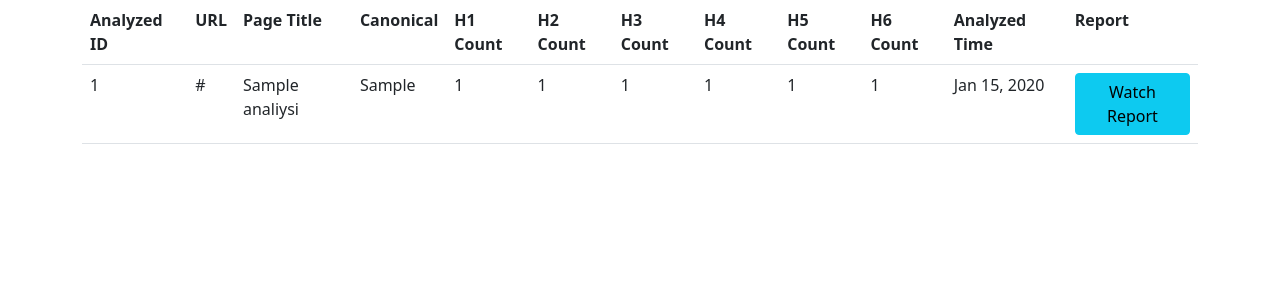
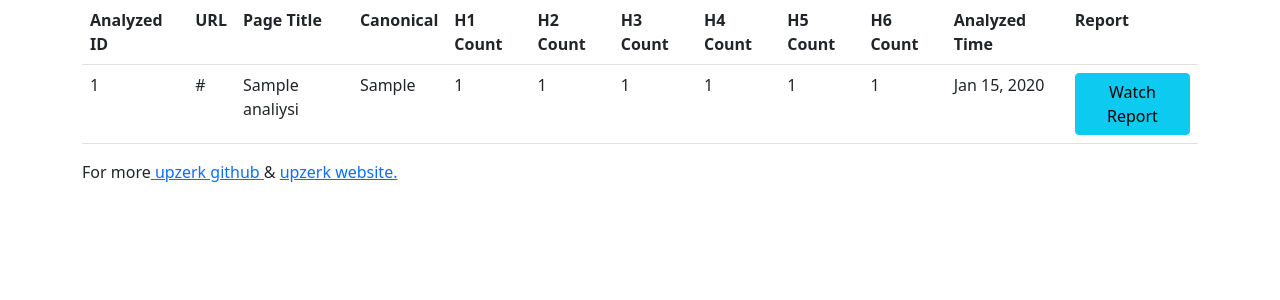
Before and after one commit to jammurger/upzon, a PHP site: page / in a window 1280 px wide. Shown: the top 300 px of the page. Run offline with PHP 8.4, Linux system fonts and the light colour scheme; tables that the repository leaves empty hold one stand-in row (values such as "Sample post").

Commit message:
For more text added index

```diff
--- a/index.php
+++ b/index.php
@@ -48,6 +48,7 @@
         </tr>
       <?php } ?>
     </table>
+     <p>For more<a href="https://github.com/upzerk/upzon"> upzerk github </a>& <a href="https://upzerk.com/"> upzerk website.</a></p>
   </section>
 </body>
 </html>
```
